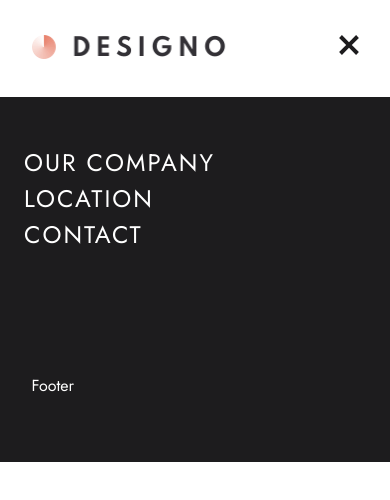
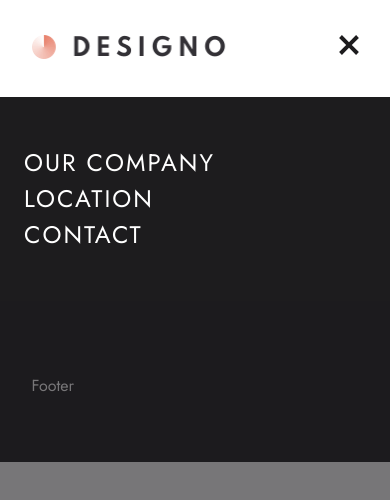
Before and after one commit to nivancheva/designo-multi-page-website-react, a Next.js app: page /company in a window 390 px wide. Both pictures are taken after a click on the button 346 px from the left and 45 px from the top of the page. Shown: the top 500 px of the page. Built offline with nearby package versions, Linux system fonts and the light colour scheme.

Commit message:
add opacity when hamburger menu is open

```diff
--- a/src/app/components/Navbar.css
+++ b/src/app/components/Navbar.css
@@ -1,5 +1,7 @@
 .navbar {
     padding-block: 2.188rem;
+    background-color: var(--clr-white);
+    z-index: 10;
 }
 
 .navbar-links {
@@ -32,6 +34,13 @@
     .close {
         display: none;
     }
+
+    .navbar-overlay {
+        position: fixed;
+        inset: 0;
+        background: var(--clr-black);
+        opacity: 0.6;
+    }
 }
 
 /* tablet */
--- a/src/app/components/Navbar.jsx
+++ b/src/app/components/Navbar.jsx
@@ -17,6 +17,7 @@ export default function Navbar() {
     };
 
     return (
+        <>
         <div className="navbar">
             <div className="container flex items-center justify-between">
                 <Link href='/'>
@@ -39,5 +40,10 @@ export default function Navbar() {
                 </div>
             </div>
         </div>
+        { isOpen &&
+            <div className="navbar-overlay">
+            </div>
+        }
+        </>
     )
 }
```
